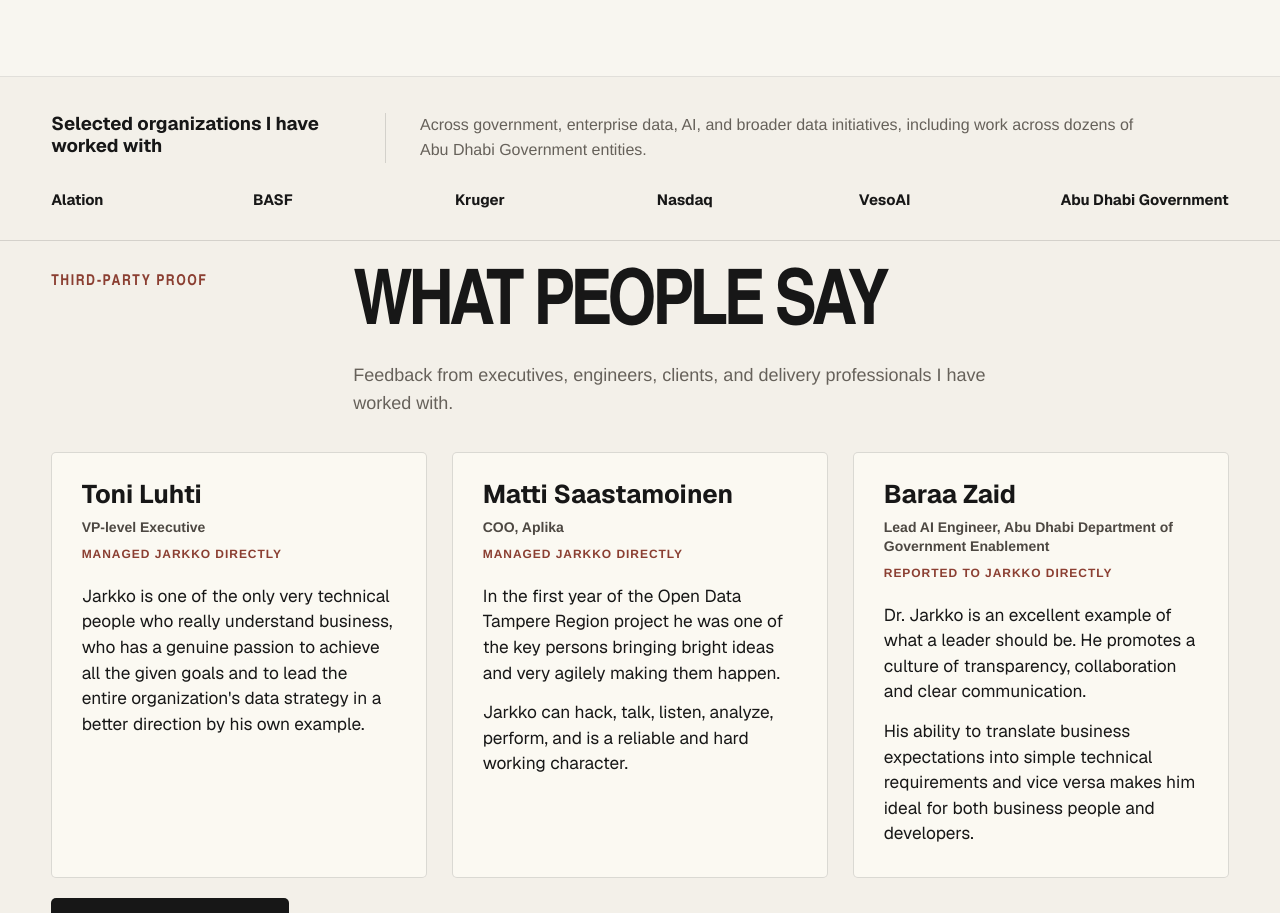
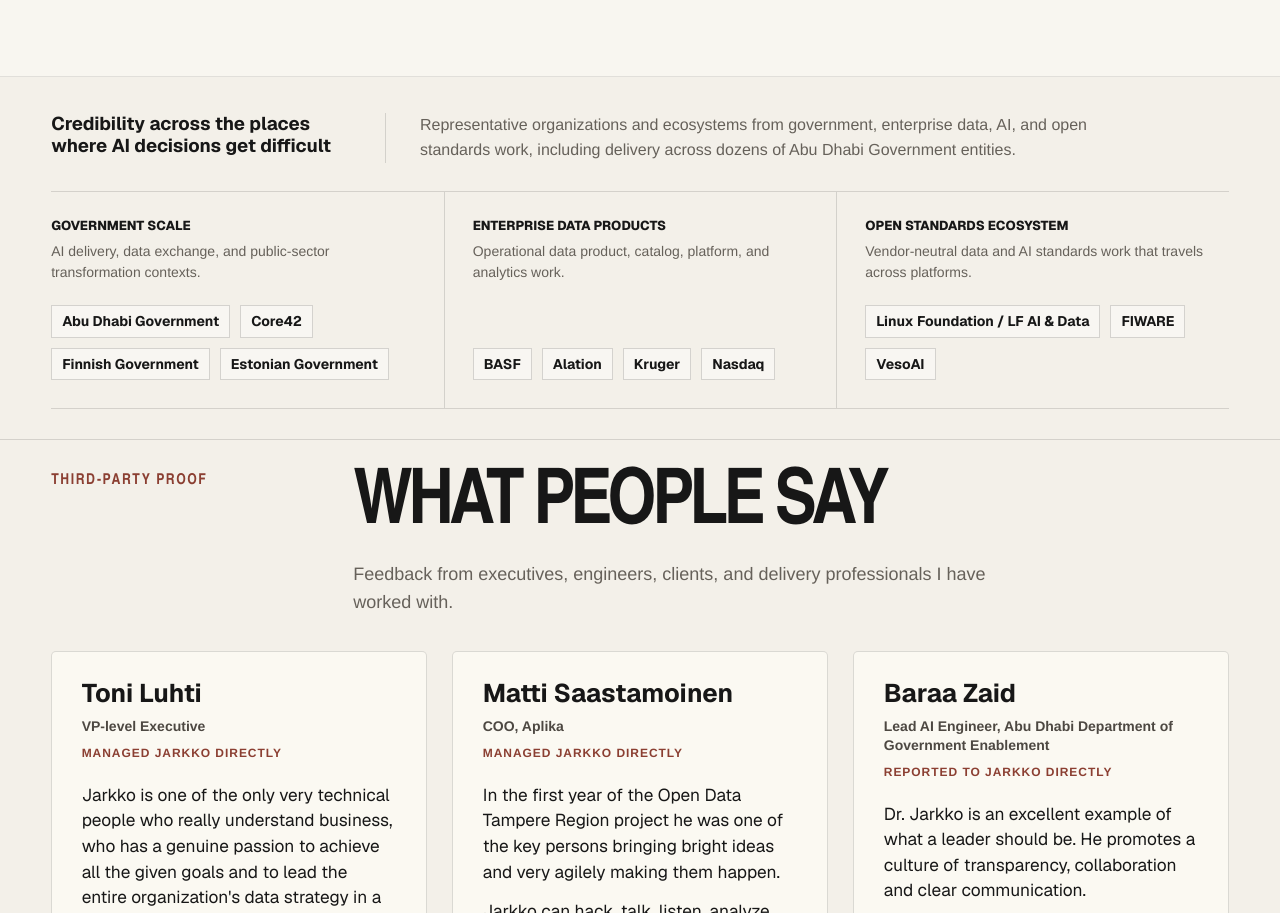
Before and after one commit to kyyberi/jarkko, a Next.js app: page / in a window 1280 px wide. Shown: the part 4048-4961 px from the top of the page. Built offline with nearby package versions, Linux system fonts and the light colour scheme.

Commit message:
Improve homepage credibility proof section

```diff
--- a/app/globals.css
+++ b/app/globals.css
@@ -1168,6 +1168,72 @@
   white-space: nowrap;
 }
 
+.organization-proof-groups {
+  display: grid;
+  grid-template-columns: repeat(3, minmax(0, 1fr));
+  border-top: 1px solid var(--line);
+  border-bottom: 1px solid var(--line);
+}
+
+.organization-proof-group {
+  display: grid;
+  grid-template-rows: auto 1fr;
+  gap: 22px;
+  min-width: 0;
+  padding: 26px 28px 28px;
+  border-left: 1px solid var(--line);
+}
+
+.organization-proof-group:first-child {
+  border-left: 0;
+  padding-left: 0;
+}
+
+.organization-proof-group:last-child {
+  padding-right: 0;
+}
+
+.organization-proof-group span {
+  display: block;
+  margin-bottom: 8px;
+  color: var(--ink);
+  font-family: var(--font-geist-sans), var(--body);
+  font-size: 13px;
+  font-weight: 750;
+  line-height: 1.2;
+  text-transform: uppercase;
+}
+
+.organization-proof-group p {
+  max-width: 340px;
+  margin: 0;
+  color: var(--muted);
+  font-size: 14px;
+  line-height: 1.5;
+}
+
+.organization-proof-group ul {
+  display: flex;
+  flex-wrap: wrap;
+  align-content: end;
+  gap: 10px;
+  margin: 0;
+  padding: 0;
+  list-style: none;
+}
+
+.organization-proof-group li {
+  min-width: 0;
+  padding: 7px 10px;
+  border: 1px solid rgba(27, 24, 21, 0.16);
+  background: rgba(255, 255, 255, 0.38);
+  color: var(--ink);
+  font-family: var(--font-geist-sans), var(--body);
+  font-size: 14px;
+  font-weight: 700;
+  line-height: 1.15;
+}
+
 .testimonials-section {
   padding-top: 30px;
   background: var(--paper);
@@ -3054,6 +3120,27 @@
     grid-template-columns: repeat(3, minmax(0, 1fr));
   }
 
+  .organization-proof-groups {
+    grid-template-columns: 1fr;
+  }
+
+  .organization-proof-group,
+  .organization-proof-group:first-child,
+  .organization-proof-group:last-child {
+    gap: 16px;
+    padding: 22px 0;
+    border-left: 0;
+    border-top: 1px solid var(--line);
+  }
+
+  .organization-proof-group:first-child {
+    border-top: 0;
+  }
+
+  .organization-proof-group p {
+    max-width: 620px;
+  }
+
   .testimonials-grid {
     grid-template-columns: 1fr;
   }
@@ -3353,6 +3440,19 @@
     font-size: 15px;
   }
 
+  .organization-proof-group {
+    gap: 14px;
+  }
+
+  .organization-proof-group span {
+    font-size: 12px;
+  }
+
+  .organization-proof-group p,
+  .organization-proof-group li {
+    font-size: 14px;
+  }
+
   .testimonials-intro {
     max-width: calc(100vw - (2 * var(--pad)));
     font-size: 17px;
--- a/app/page.tsx
+++ b/app/page.tsx
@@ -164,13 +164,30 @@
 const visibleTestimonials = testimonials.slice(0, 3);
 const additionalTestimonials = testimonials.slice(3);
 
-const credibilityOrganizations = [
-  "Alation",
-  "BASF",
-  "Kruger",
-  "Nasdaq",
-  "VesoAI",
-  "Abu Dhabi Government",
+const credibilityProofGroups = [
+  {
+    scope: "Government scale",
+    signal:
+      "AI delivery, data exchange, and public-sector transformation contexts.",
+    organizations: [
+      "Abu Dhabi Government",
+      "Core42",
+      "Finnish Government",
+      "Estonian Government",
+    ],
+  },
+  {
+    scope: "Enterprise data products",
+    signal:
+      "Operational data product, catalog, platform, and analytics work.",
+    organizations: ["BASF", "Alation", "Kruger", "Nasdaq"],
+  },
+  {
+    scope: "Open standards ecosystem",
+    signal:
+      "Vendor-neutral data and AI standards work that travels across platforms.",
+    organizations: ["Linux Foundation / LF AI & Data", "FIWARE", "VesoAI"],
+  },
 ];
 
 function ContactIcon({
@@ -450,19 +467,29 @@
         >
           <div className="organization-proof-head">
             <h2 id="organization-proof-title">
-              Selected organizations I have worked with
+              Credibility across the places where AI decisions get difficult
             </h2>
             <p>
-              Across government, enterprise data, AI, and broader data
-              initiatives, including work across dozens of Abu Dhabi Government
-              entities.
+              Representative organizations and ecosystems from government,
+              enterprise data, AI, and open standards work, including delivery
+              across dozens of Abu Dhabi Government entities.
             </p>
           </div>
-          <ul className="organization-proof-list">
-            {credibilityOrganizations.map((organization) => (
-              <li key={organization}>{organization}</li>
+          <div className="organization-proof-groups">
+            {credibilityProofGroups.map((group) => (
+              <article className="organization-proof-group" key={group.scope}>
+                <div>
+                  <span>{group.scope}</span>
+                  <p>{group.signal}</p>
+                </div>
+                <ul>
+                  {group.organizations.map((organization) => (
+                    <li key={organization}>{organization}</li>
+                  ))}
+                </ul>
+              </article>
             ))}
-          </ul>
+          </div>
         </section>
 
         <section
```
Also changed, not shown: 1 other file (tests, documents, lock files or other folders).
